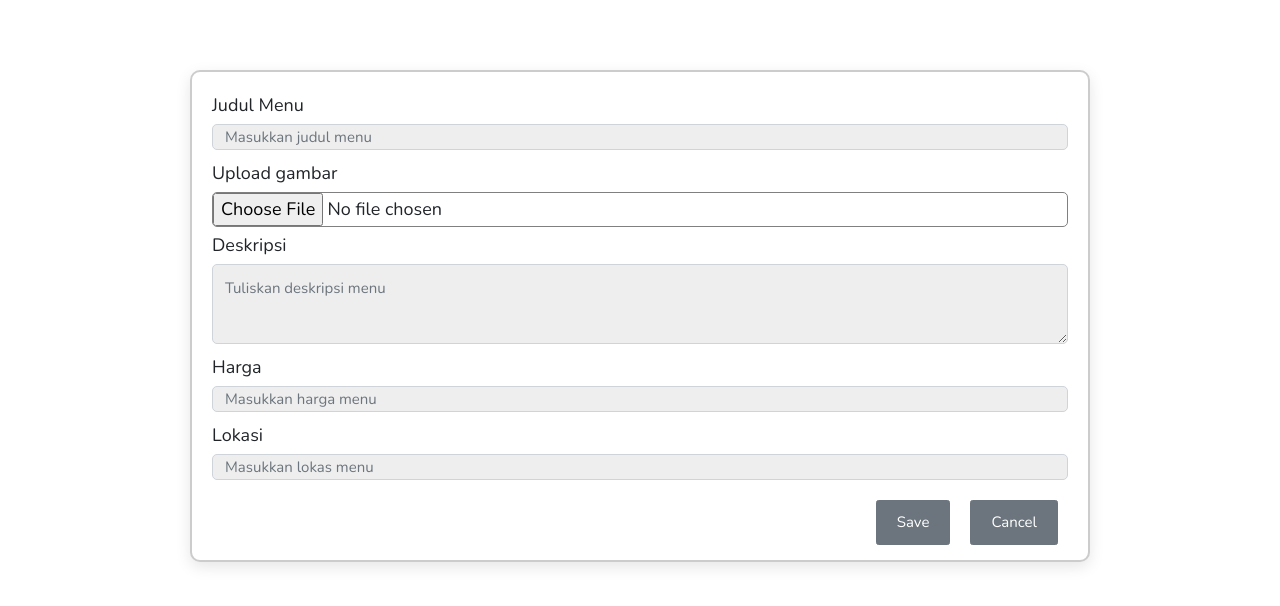
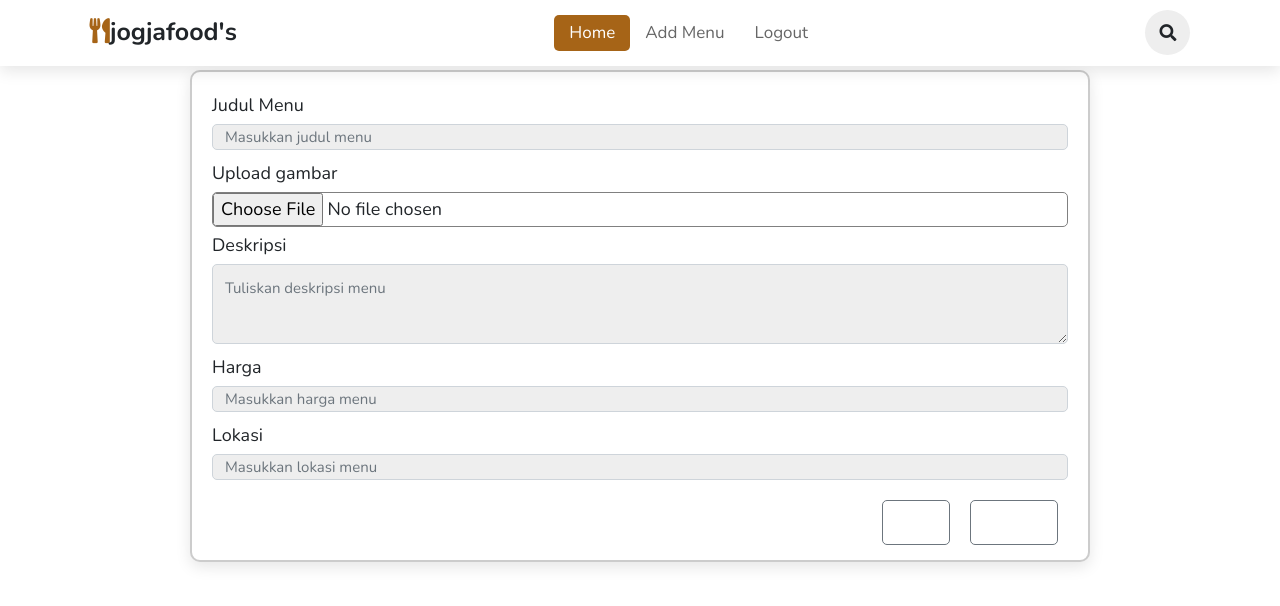
Before and after one commit to Rdybima30/jogjafood-s, a Flask app: page /edit in a window 1280 px wide. Shown: the top 606 px of the page. Run offline with Flask 3, Linux system fonts and the light colour scheme; some libraries are stand-ins or nearby versions.

Commit message:
commat cammit

```diff
--- a/app.py
+++ b/app.py
@@ -3,7 +3,6 @@
 import jwt
 from datetime import datetime, timedelta
 import hashlib
-import requests
 from werkzeug.utils import secure_filename
 import os
 from os.path import join, dirname
--- a/static/add_menu_admin_detail.css
+++ b/static/add_menu_admin_detail.css
@@ -13,7 +13,207 @@
     outline: 0;
     font-family: 'Nunito', sans-serif;
 }
+/* navbar section start */
+html{
+    font-size: 62.5%;
+    overflow-x: hidden;
+    scroll-padding-top: 5.5rem;
+    scroll-behavior: smooth;
+}
 
+section{
+    padding:2rem 9%;
+}
+
+section:nth-child(even){
+    background:#eee;
+}
+
+.sub-heading{
+    text-align: center;
+    color:var(--gold);
+    font-size: 2rem;
+    padding-top: 1rem;
+}
+
+.heading{
+    text-align: center;
+    color:var(--black);
+    font-size: 3rem;
+    padding-bottom: 2rem;
+    text-transform: uppercase;
+}
+
+.btn{
+    margin-top: 1rem;
+    display: inline-block;
+    font-size: 1.7rem;
+    color:#fff;
+    background: var(--black);
+    border-radius: .5rem;
+    cursor: pointer;
+    padding:.8rem 3rem;
+}
+
+.btn:hover{
+    background: var(--gold);
+    letter-spacing: .1rem;
+}
+
+header{
+    position: fixed;
+    top:0; left: 0; right:0;
+    background: #fff;
+    padding:1rem 7%;
+    display: flex;
+    align-items: center;
+    justify-content: space-between;
+    z-index: 1000;
+    box-shadow: var(--box-shadow);
+}
+
+header .logo{
+    color:var(--black);
+    font-size: 2.5rem;
+    font-weight: bolder;
+}
+
+header .logo i{
+    color:var(--gold);
+}
+
+header .navbar a{
+    font-size: 1.7rem;
+    border-radius: .5rem;
+    padding:.5rem 1.5rem;
+    color:var(--light-color);
+}
+
+header .navbar a.active,
+header .navbar a:hover{
+    color:#fff;
+    background: var(--gold);
+}
+
+header .icons i,
+header .icons a{
+    cursor: pointer;
+    margin-left: .5rem;
+    height:4.5rem;
+    line-height: 4.5rem;
+    width:4.5rem;
+    text-align: center;
+    font-size: 1.7rem;
+    color:var(--black);
+    border-radius: 50%;
+    background: #eee;
+}
+
+header .icons i:hover,
+header .icons a:hover{
+    color:#fff;
+    background: var(--gold);
+    transform: rotate(360deg);
+}
+
+header .icons #menu-bars{
+    display: none;
+}
+
+#search-form{
+    position: fixed;
+    top:-110%; left:0;
+    height:100%; width:100%;
+    z-index: 1004;
+    background:rgba(0,0,0,.8);
+    display: flex;
+    align-items: center;
+    justify-content: center;
+    padding:0 1rem;
+}
+
+#search-form.active{
+    top:0;
+}
+
+#search-form #search-box{
+    width:50rem;
+    border-bottom: .1rem solid #fff;
+    padding:1rem 0;
+    color:#fff;
+    font-size: 3rem;
+    text-transform: none;
+    background:none;
+}
+
+#search-form #search-box::placeholder{
+    color:#eee;
+}
+
+#search-form #search-box::-webkit-search-cancel-button{
+    -webkit-appearance: none;
+}
+
+#search-form label{
+    color:#fff;
+    cursor:pointer;
+    font-size: 3rem;
+}
+
+#search-form label:hover{
+    color:var(--gold);
+}
+
+#search-form #close{
+    position: absolute;
+    color:#fff;
+    cursor: pointer;
+    top: 2rem; right:3rem;
+    font-size: 5rem;
+}
+
+.home .home-slider .slide{
+    display: flex;
+    align-items: center;
+    flex-wrap: wrap;
+    gap:2rem;
+    padding-top: 9rem;
+}
+
+.home .home-slider .slide .content{
+    flex:1 1 45rem;
+}
+
+.home .home-slider .slide .image{
+    flex:1 1 45rem;
+}
+
+.home .home-slider .slide .image img{
+    width: 100%;
+}
+
+.home .home-slider .slide .content span{
+    color:var(--gold);
+    font-size: 2.5rem;
+}
+
+.home .home-slider .slide .content h3{
+    color:var(--black);
+    font-size: 7rem;
+}
+
+.home .home-slider .slide .content p{
+    color:var(--light-color);
+    font-size: 2.2rem;
+    padding:.5rem 0;
+    line-height: 1.5;
+}
+
+.swiper-pagination-bullet-active{
+    background:var(--gold);
+}
+
+/* navbar section end */
 /* css registrasi start */
 /* mengatur warna backgroud form */
 form {
--- a/templates/edit.html
+++ b/templates/edit.html
@@ -4,18 +4,12 @@
 <head>
     <meta charset="UTF-8">
     <meta name="viewport" content="width=device-width, initial-scale=1.0">
-    <title>Edit Menu</title>
-
+    <title>Add Menu Detail</title>
     <!-- font awesome cdn link  -->
     <link rel="stylesheet" href="https://cdnjs.cloudflare.com/ajax/libs/font-awesome/5.15.3/css/all.min.css">
-
-    <!-- custom css file link  -->
-    <link rel="stylesheet" href="../static/style.css">
-
     <!-- Bootstrap CSS -->
     <link rel="stylesheet" href="https://stackpath.bootstrapcdn.com/bootstrap/4.1.3/css/bootstrap.min.css"
         integrity="sha384-MCw98/SFnGE8fJT3GXwEOngsV7Zt27NXFoaoApmYm81iuXoPkFOJwJ8ERdknLPMO" crossorigin="anonymous">
-
     <!-- Bootstrap requirement jQuery pada posisi pertama, kemudian Popper.js, danyang terakhit Bootstrap JS -->
     <script src="https://code.jquery.com/jquery-3.3.1.slim.min.js"
         integrity="sha384-q8i/X+965DzO0rT7abK41JStQIAqVgRVzpbzo5smXKp4YfRvH+8abtTE1Pi6jizo"
@@ -24,9 +18,44 @@
     <script src="https://stackpath.bootstrapcdn.com/bootstrap/4.1.3/js/bootstrap.min.js"
         integrity="sha384-ChfqqxuZUCnJSK3+MXmPNIyE6ZbWh2IMqE241rYiqJxyMiZ6OW/JmZQ5stwEULTy"
         crossorigin="anonymous"></script>
+    <!-- custom css file link  -->
+    <!-- <link rel="stylesheet" href="../static/add_menu_detail.css"> -->
+    <link rel="stylesheet" href="../static/add_menu_admin_detail.css">
+    <style>
+
+    </style>
+
 </head>
 
 <body>
+    <header>
+
+        <a href="#" class="logo"><i class="fas fa-utensils"></i>jogjafood's</a>
+
+        <nav class="navbar">
+          <a class="active" href="#home">Home</a>
+          <a href="#add menu">Add Menu</a>
+          <a href="#logout">Logout</a>
+        </nav>
+
+        <div class="icons">
+          <i class="fas fa-bars" id="menu-bars"></i>
+          <i class="fas fa-search" id="search-icon"></i>
+        </div>
+
+      </header>
+
+      <!-- home section starts  -->
+    <!-- search form  -->
+
+    <form action="" id="search-form">
+        <input type="search" placeholder="search here..." name="" id="search-box">
+        <label for="search-box" class="fas fa-search"></label>
+        <i class="fas fa-times" id="close"></i>
+    </form>
+
+    <!-- home section starts  -->
+
     <!-- edit section start -->
     <section class="edit" id="edit">
         <div class="container">
@@ -41,7 +70,8 @@
                         <div class="control is-expanded">
                             <div class="file has-name">
                                 <label class="file-label" style="width: 100%">
-                                    <input id="input-pic" class="file-input" type="file" name="resume" style="width: 100%; border: 1px solid grey; border-radius: 5px;">
+                                    <input id="input-pic" class="file-input" type="file" name="resume"
+                                        style="width: 100%; border: 1px solid grey; border-radius: 5px;">
                                     <span id="file-name" class="file-name" style="width: 100%; max-width: 100%"></span>
                                 </label>
                             </div>
@@ -58,16 +88,15 @@
                     </div>
                     <div class="input">
                         <label for="floatingInput">Lokasi</label>
-                        <input type="text" class="form-control input" id="judul" placeholder="Masukkan lokas menu">
+                        <input type="text" class="form-control input" id="judul" placeholder="Masukkan lokasi menu">
                     </div>
                 </div>
-                <button type="submit" class="btn btn-secondary save-button" style="float: right;">Cancel</button>
-                <button type="close" class="btn btn-secondary close-button" style="float: right;">Save</button>
+                <button type="close" class="btn btn-secondary close-button" style="float: right;">Cancel</button>
+                <button type="submit" class="btn btn-secondary save-button" style="float: right;">Edit</button>
             </form>
         </div>
     </section>
     <!-- edit section end -->
-
 </body>
 
 </html>
```
Also changed, not shown: templates/form_add_menu.html (+22 -0 lines).
